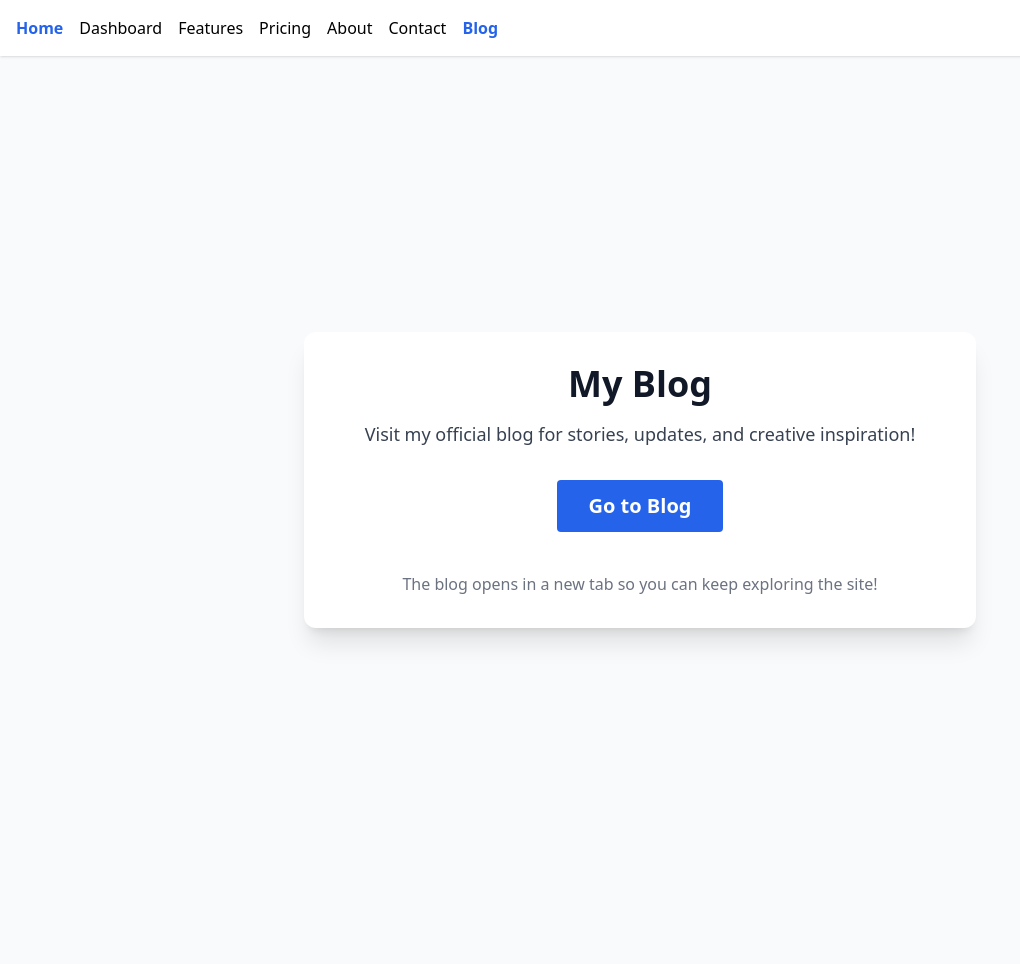
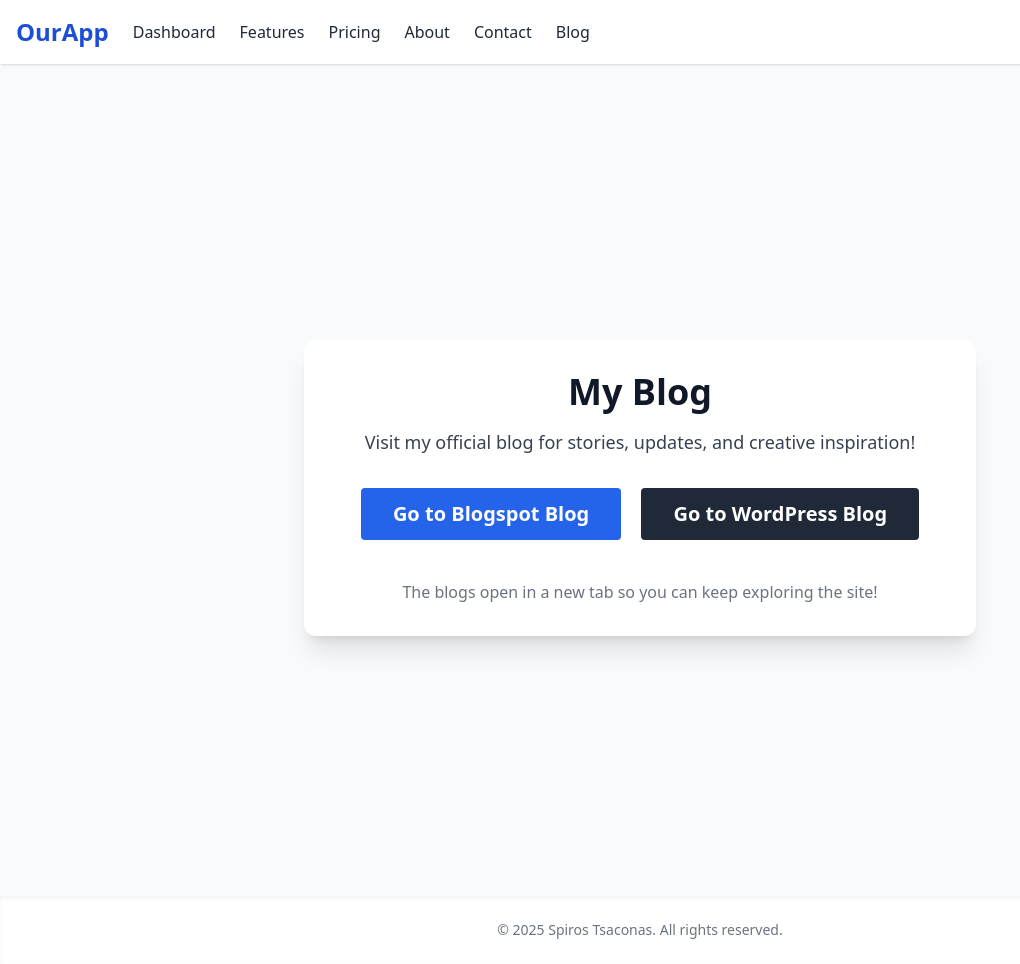
Before and after one commit to Godsend69/ourapp-site, a website: page blog.html in a window 1280 px wide. Shown: the whole page, without its empty margins (0-1020 px from the left). Before the commit the page ends 856 px from the top, so only its background shows below. Drawn offline with nearby package versions, Linux system fonts and the light colour scheme.

Commit message:
Update blog.html

```diff
--- a/blog.html
+++ b/blog.html
@@ -3,18 +3,18 @@
 <head>
   <meta charset="UTF-8" />
   <meta name="viewport" content="width=device-width, initial-scale=1" />
-  <title>Blog | Your App</title>
+  <title>Blog | OurApp</title>
   <script src="https://cdn.tailwindcss.com"></script>
 </head>
 <body class="bg-gray-50">
-  <nav class="bg-white shadow p-4 flex gap-4">
-    <a href="/" class="font-bold text-blue-600">Home</a>
-    <a href="/dashboard.html">Dashboard</a>
-    <a href="/features.html">Features</a>
-    <a href="/pricing.html">Pricing</a>
-    <a href="/about.html">About</a>
-    <a href="/contact.html">Contact</a>
-    <a href="https://tsaconaspiros.blogspot.com/" target="_blank" rel="noopener" class="font-bold text-blue-600">Blog</a>
+  <nav class="bg-white shadow p-4 flex gap-6 items-center">
+    <a href="index.html" class="font-bold text-2xl text-blue-700">OurApp</a>
+    <a href="dashboard.html" class="text-gray-800 hover:text-blue-600">Dashboard</a>
+    <a href="features.html" class="text-gray-800 hover:text-blue-600">Features</a>
+    <a href="pricing.html" class="text-gray-800 hover:text-blue-600">Pricing</a>
+    <a href="about.html" class="text-gray-800 hover:text-blue-600">About</a>
+    <a href="contact.html" class="text-gray-800 hover:text-blue-600">Contact</a>
+    <a href="blog.html" class="text-gray-800 hover:text-blue-600">Blog</a>
   </nav>
   <main class="flex flex-col items-center justify-center min-h-screen px-4">
     <section class="max-w-2xl w-full mt-12 bg-white shadow-xl rounded-xl p-8 text-center">
@@ -23,12 +23,18 @@
         Visit my official blog for stories, updates, and creative inspiration!
       </p>
       <a href="https://tsaconaspiros.blogspot.com/" target="_blank" class="inline-block px-8 py-3 bg-blue-600 text-white rounded font-bold text-xl hover:bg-blue-700 transition">
-        Go to Blog
+        Go to Blogspot Blog
+      </a>
+      <a href="https://artist69.wordpress.com/" target="_blank" class="inline-block px-8 py-3 bg-gray-800 text-white rounded font-bold text-xl hover:bg-gray-900 transition ml-4 mt-4 md:mt-0">
+        Go to WordPress Blog
       </a>
       <div class="mt-10 text-gray-500">
-        The blog opens in a new tab so you can keep exploring the site!
+        The blogs open in a new tab so you can keep exploring the site!
       </div>
     </section>
   </main>
+  <footer class="bg-white shadow-inner py-6 text-center text-sm text-gray-500 mt-8">
+    &copy; 2025 Spiros Tsaconas. All rights reserved.
+  </footer>
 </body>
 </html>
```
